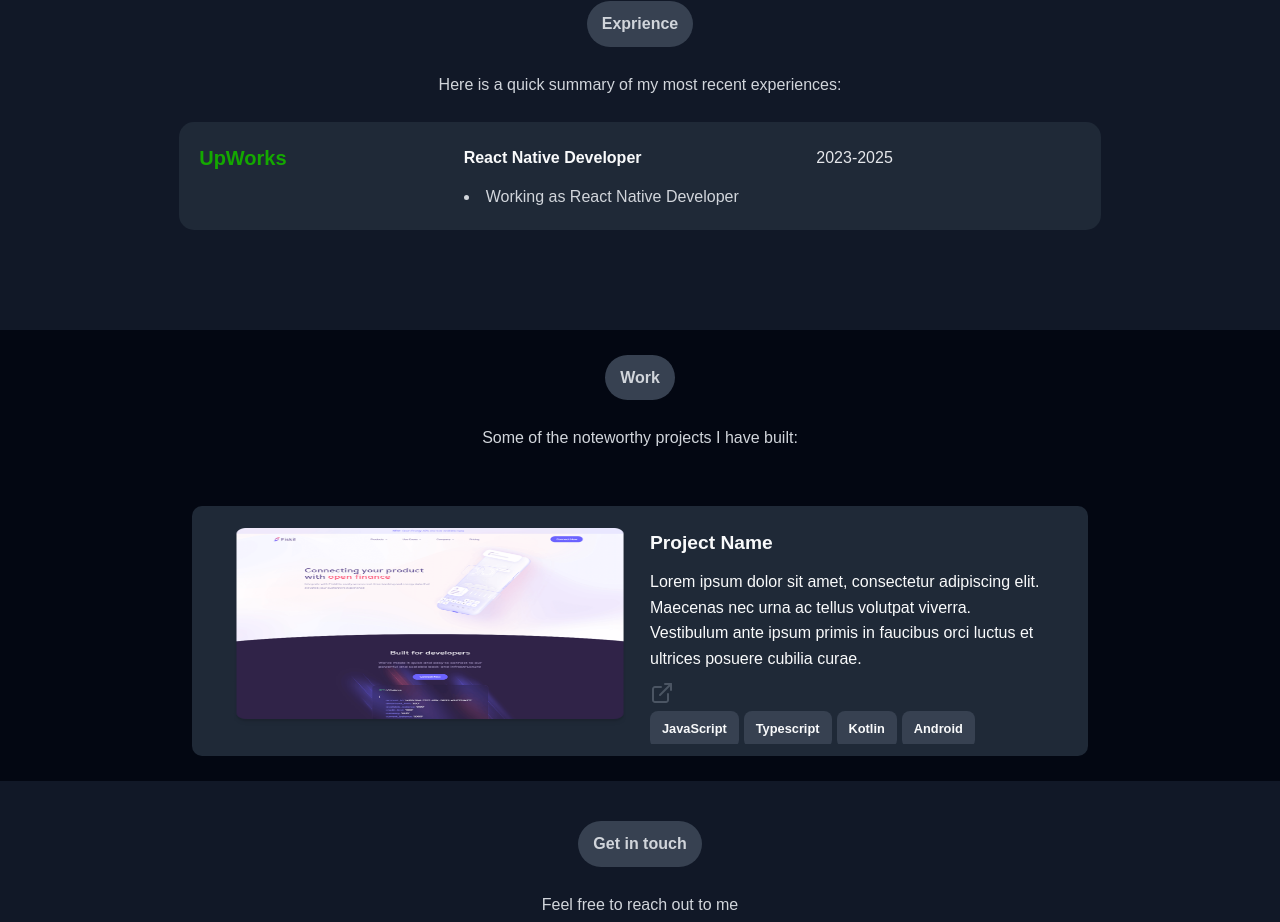
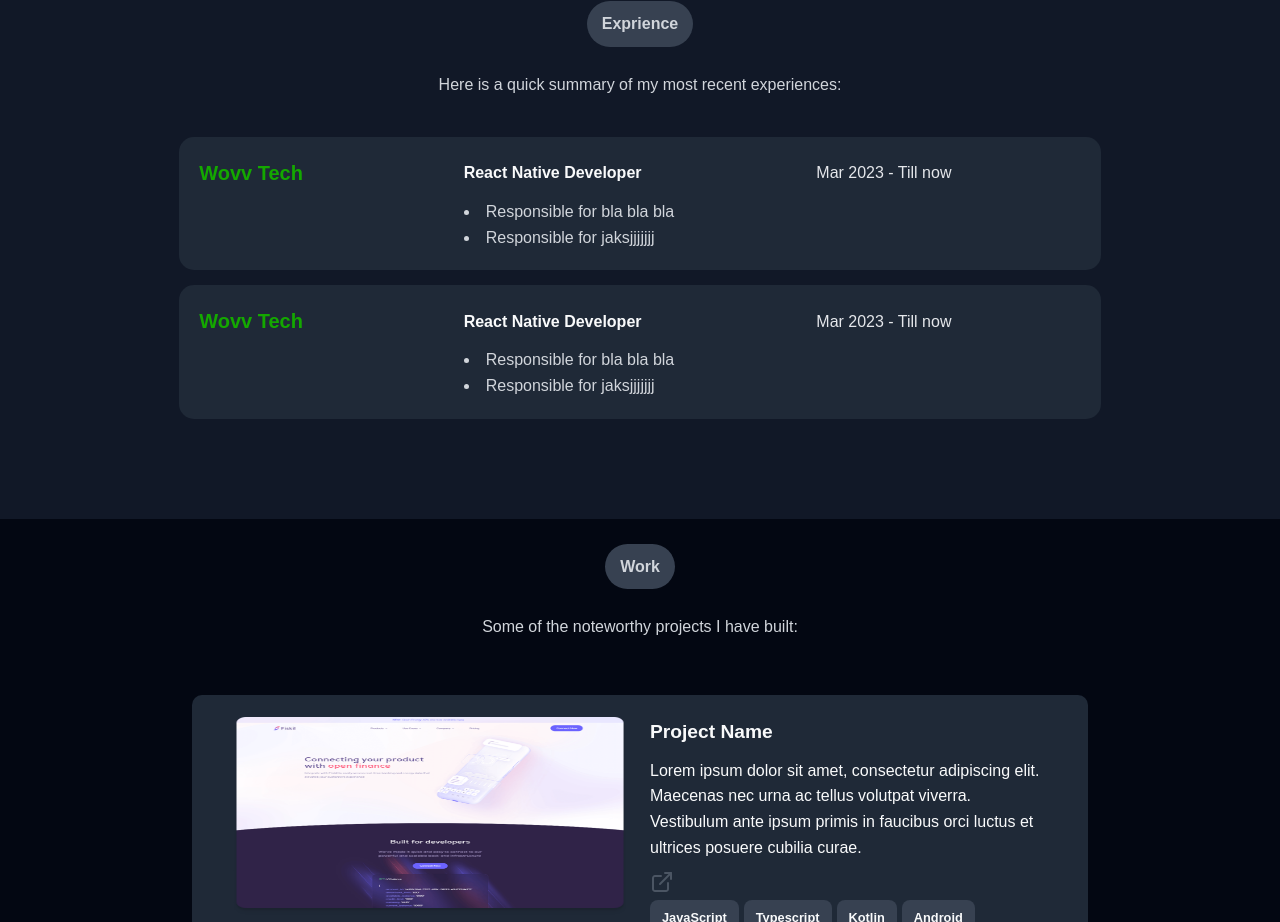
Before and after one commit to saurabhkara/portfolio2025, a Next.js app: page / in a window 1280 px wide. Shown: the part 1239-2161 px from the top of the page. Built offline with nearby package versions, Linux system fonts and the light colour scheme.

Commit message:
code refactored

```diff
--- a/src/app/page.module.css
+++ b/src/app/page.module.css
@@ -4,7 +4,8 @@
   line-height: 1.6;
   background-color: #030712;
 }
-.navbar{
+
+.navbar {
   padding-top: 20px;
   padding-bottom: 20px;
   padding-left: 2%;
@@ -17,16 +18,17 @@
   background-color: #030712;
 }
 
-.navbarLogo{
+.navbarLogo {
   width: 30%;
   height: 100%;
 }
 
-.logo{
+.logo {
   font-size: 18px;
   color: green;
 }
-.navbarTabs{
+
+.navbarTabs {
   width: 60%;
   height: 100%;
   display: flex;
@@ -34,12 +36,13 @@
   align-items: center;
   justify-content: space-around;
 }
-.tabs:hover{
+
+.tabs:hover {
   transform: scale(1.04);
   transition: 0.3s;
 }
 
-.hamburgerIcon{
+.hamburgerIcon {
   display: none;
 }
 
@@ -84,27 +87,26 @@
   padding-left: 5%;
 }
 
-.mobileMmenu >li {
+.mobileMmenu>li {}
 
-}
-.tabs{
-  color:#D1D5DB
+.tabs {
+  color: #D1D5DB
 }
 
-.mobileMenuTab{
+.mobileMenuTab {
   width: 100%;
   padding-bottom: 4px;
   padding-top: 4px;
 }
 
-.addMargin{
+.addMargin {
   margin-top: 30%;
 }
 
 
 /* main content style */
 
-.intoSection{
+.intoSection {
   width: 100%;
   padding-left: 2%;
   padding-right: 2%;
@@ -117,7 +119,7 @@
   padding-bottom: 25px;
 }
 
-.introPhoto{
+.introPhoto {
   width: 35%;
   height: 100%;
   justify-content: center;
@@ -125,13 +127,13 @@
   display: flex;
 }
 
-.intoDetails{
+.intoDetails {
   width: 65%;
   height: 100%;
   padding: 20px;
 }
 
-.introLocation{
+.introLocation {
   display: flex;
   flex-direction: row;
   align-items: center;
@@ -139,46 +141,51 @@
 
 }
 
-.socialIcon{
+.socialIcon {
   margin-right: 15px;
   height: 22px;
   width: 22px;
 }
 
-.socialIcon:hover{
+.socialIcon:hover {
   transform: scale(1.18);
   transition: 0.3s;
 }
 
-.cityName{
+.cityName {
   margin-left: 10px;
-  color:#D1D5DB;
+  color: #D1D5DB;
 }
-.inroPhotoContainer{
+
+.inroPhotoContainer {
   display: flex;
   flex-direction: row;
 }
-.intophotoImg{
+
+.intophotoImg {
   object-fit: contain;
   z-index: 5;
 }
-.introName{
+
+.introName {
   font-size: 2rem;
   font-weight: 900;
   color: #F9FAFB;
   margin-bottom: 15px;
 }
-.aboutmetext{
-  align-self:center;
+
+.aboutmetext {
+  align-self: center;
   display: flex;
-  align-items:center;
+  align-items: center;
   justify-content: center;
   margin-top: 10px;
   margin-bottom: 10px;
   padding-left: 2%;
   padding-right: 2%;
 }
-.aboutSection{
+
+.aboutSection {
   width: 100%;
 
   justify-content: space-between;
@@ -189,13 +196,13 @@
   background-color: #111827;
 }
 
-.aboutMeMainContainer{
+.aboutMeMainContainer {
   display: flex;
   flex-direction: row;
   align-items: center;
 }
 
-.aboutNameSection{
+.aboutNameSection {
   width: 50%;
   height: 100%;
   padding: 10px;
@@ -205,17 +212,18 @@
   justify-content: center;
 }
 
-.curiousSection{
+.curiousSection {
   text-align: center;
   font-size: 1.5rem;
   margin-bottom: 20px;
   color: #F9FAFB;
 }
 
-.aboutMeDetails{
-  color:#D1D5DB
+.aboutMeDetails {
+  color: #D1D5DB
 }
-.profilePicSection{
+
+.profilePicSection {
   width: 50%;
   height: 100%;
   display: flex;
@@ -223,7 +231,7 @@
   justify-content: center;
 }
 
-.skillSection{
+.skillSection {
   width: 100%;
   padding-left: 2%;
   padding-right: 2%;
@@ -232,7 +240,7 @@
   background-color: #030712;
 }
 
-.abtSkl{
+.abtSkl {
   font-size: 1rem;
   color: #D1D5DB;
   background-color: #374151;
@@ -243,7 +251,7 @@
   font-weight: 800;
 }
 
-.skillTech{
+.skillTech {
   font-size: 1rem;
   margin-top: 10px;
   text-align: center;
@@ -253,29 +261,33 @@
   align-items: center;
   justify-content: center;
 }
-.skillsIcon{
+
+.skillsIcon {
   display: grid;
   grid-template-columns: repeat(auto-fit, minmax(140px, auto));
   justify-content: center;
   column-gap: 30px;
   align-items: center;
 }
-.sectionTitleContainer{
+
+.sectionTitleContainer {
   display: flex;
   justify-content: center;
   align-items: center;
   padding-bottom: 15px;
   padding-top: 25px;
 }
-.skillIconContainer{
+
+.skillIconContainer {
   width: 108px;
   height: 120px;
-  padding-top: 10px ;
-  padding-bottom: 10px ;
+  padding-top: 10px;
+  padding-bottom: 10px;
   padding-left: 8px;
 }
-.expreienceSection{
-  background-color:#111827;
+
+.expreienceSection {
+  background-color: #111827;
   padding-left: 2%;
   padding-right: 2%;
   padding-top: 20px;
@@ -286,11 +298,20 @@
   flex-direction: column;
 }
 
-.workSection{
+.expreienceSectionComponent {
+  width: 100%;
+  align-items: center;
+  justify-content: center;
+  display: flex;
+  flex-direction: column;
+}
+
+.workSection {
   background-color: #030712;
   width: 100%;
 
 }
+
 @media (prefers-color-scheme: dark) {
   .page {
     --gray-rgb: 255, 255, 255;
@@ -330,7 +351,7 @@
 
 @media (max-width: 620px) {
 
-  .navbar{
+  .navbar {
     padding-top: 20px;
     padding-bottom: 20px;
     padding-left: 2%;
@@ -342,61 +363,66 @@
     flex-direction: row;
   }
 
-  .navbarTabs{
+  .navbarTabs {
     display: none;
   }
-  .hamburgerIcon{
+
+  .hamburgerIcon {
     display: inline;
   }
 
- .hamburgerIcon{
+  .hamburgerIcon {
     display: block;
   }
+
   .main {
     align-items: center;
   }
 
-.intoSection{
+  .intoSection {
     display: flex;
     flex-direction: column;
     flex-direction: column-reverse;
   }
-.greenDot{
+
+  .greenDot {
     width: 25px;
     height: 25px;
   }
 
-.intoDetails{
-  width: 100%;
-}
-.introName{
+  .intoDetails {
     width: 100%;
   }
 
-.introPhoto{
+  .introName {
     width: 100%;
   }
 
-.aboutSection{
+  .introPhoto {
+    width: 100%;
+  }
+
+  .aboutSection {
     margin-bottom: 0px;
     width: 100%;
     padding-top: 25px;
     padding-bottom: 25px;
   }
 
-  .aboutMeMainContainer{
+  .aboutMeMainContainer {
     display: flex;
     flex-direction: column;
   }
-  .aboutNameSection{
+
+  .aboutNameSection {
     width: 100%;
   }
 
-  .profilePicSection{
+  .profilePicSection {
     width: 100%;
   }
 
-  .expreienceSection{
+  .expreienceSection {
     padding-bottom: 60px;
   }
 
@@ -414,7 +440,7 @@
 }
 
 @media (max-width: 400px) {
-  .addMargin{
+  .addMargin {
     margin-top: 50%;
   }
 }
--- a/src/app/page.tsx
+++ b/src/app/page.tsx
@@ -9,6 +9,7 @@ import ExperienceCard from "@/component/ExperienceCard";
 import ProjectSection from "@/component/ProjectSection";
 import FooterComponent from "@/component/FooterComponent";
 import SocialIconComponent from "@/component/SocialIconComponent";
+import ExperienceSection from "@/component/ExperienceSection";
 
 
 
@@ -124,7 +125,7 @@ export default function Home() {
         </section>
         <section className={styles.expreienceSection}>
           <SectionTitle title="Exprience" aboutContainer="Here is a quick summary of my most recent experiences:" />
-          <ExperienceCard />
+          <ExperienceSection />
         </section>
         <div className={styles.workSection} ref={workSectionRef}>
           <SectionTitle title="Work" aboutContainer="Some of the noteworthy projects I have built:" />
--- a/src/component/ExperienceCard.tsx
+++ b/src/component/ExperienceCard.tsx
@@ -1,15 +1,30 @@
 import React from 'react'
-import styles from "./experience.module.css"
-export default function ExperienceCard() {
+import styles from "./experience.module.css";
+
+interface IProp{
+  item:{
+    companyName:string,
+    desination:string,
+    duration:string,
+    role:string[]
+  }
+}
+export default function ExperienceCard({item}:IProp) {
   return (
     <div className={styles.expericeCard}>
         <div className={styles.companyDetails}>
-            <p className={styles.companyName}>UpWorks</p>
-            <p className={styles.desination}>React Native Developer</p>
-            <p className={styles.year}>2023-2025</p>
+            <p className={styles.companyName}>{item.companyName}</p>
+            <p className={styles.desination}>{item.desination}</p>
+            <p className={styles.year}>{item.duration}</p>
         </div>
         <div className={styles.companyRolesContainer}>
-            <li className={styles.rolePoints}>Working as React Native Developer</li>
+            {
+              item.role.map((roleItem)=>{
+                return(
+                  <li className={styles.rolePoints}>{roleItem}</li>
+                )
+              })
+            }
         </div>
     </div>
   )
--- /dev/null
+++ b/src/component/ExperienceSection.tsx
@@ -0,0 +1,36 @@
+import React from 'react'
+import ExperienceCard from './ExperienceCard'
+import styles from "../app/page.module.css"
+
+const experienceData=[
+    {
+        companyName:'Wovv Tech',
+        desination:'React Native Developer',
+        duration:'Mar 2023 - Till now',
+        role:[
+            'Responsible for bla bla bla',
+            'Responsible for jaksjjjjjjj'
+        ]
+    },
+    {
+        companyName:'Wovv Tech',
+        desination:'React Native Developer',
+        duration:'Mar 2023 - Till now',
+        role:[
+            'Responsible for bla bla bla',
+            'Responsible for jaksjjjjjjj'
+        ]
+    }
+]
+
+export default function ExperienceSection() {
+  return (
+    <div className={styles.expreienceSectionComponent}>
+       {
+        experienceData.map((item)=>{
+            return( <ExperienceCard  item={item}/>)
+        })
+       }
+    </div>
+  )
+}
--- a/src/component/experience.module.css
+++ b/src/component/experience.module.css
@@ -7,6 +7,7 @@
     justify-content: space-around;
     display: flex;
     flex-direction: column;
+    margin-top: 15px;
 }
 
 .companyDetails{
```
Lines whose indentation alone changed are shown as unchanged.
